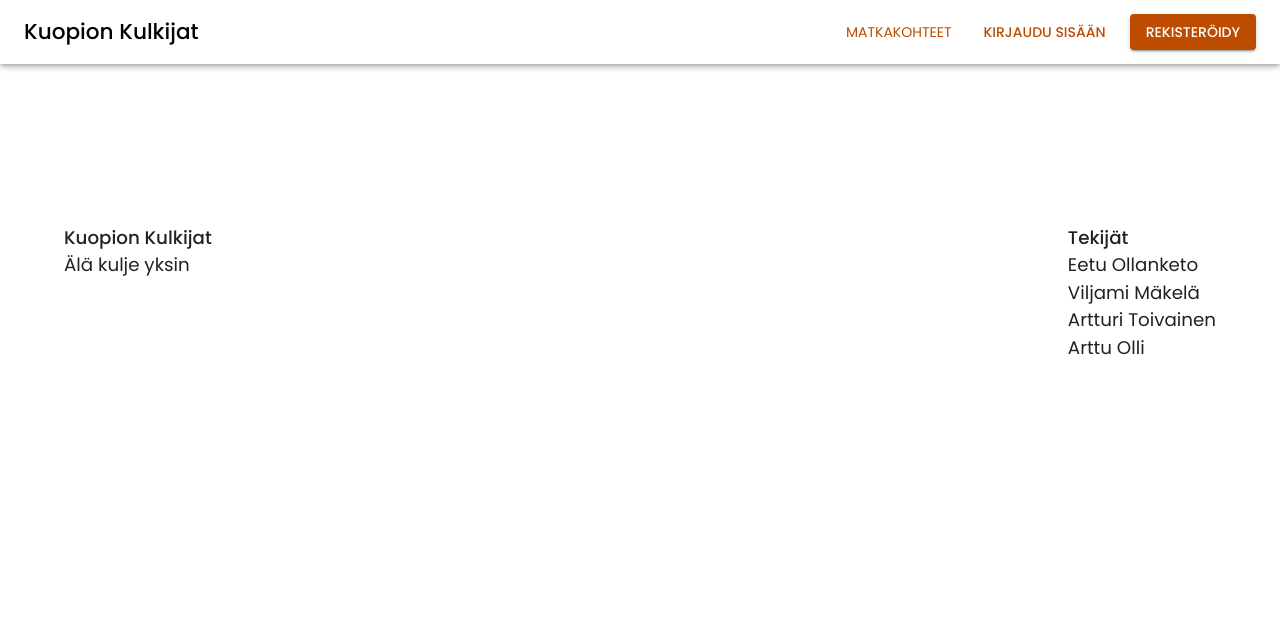
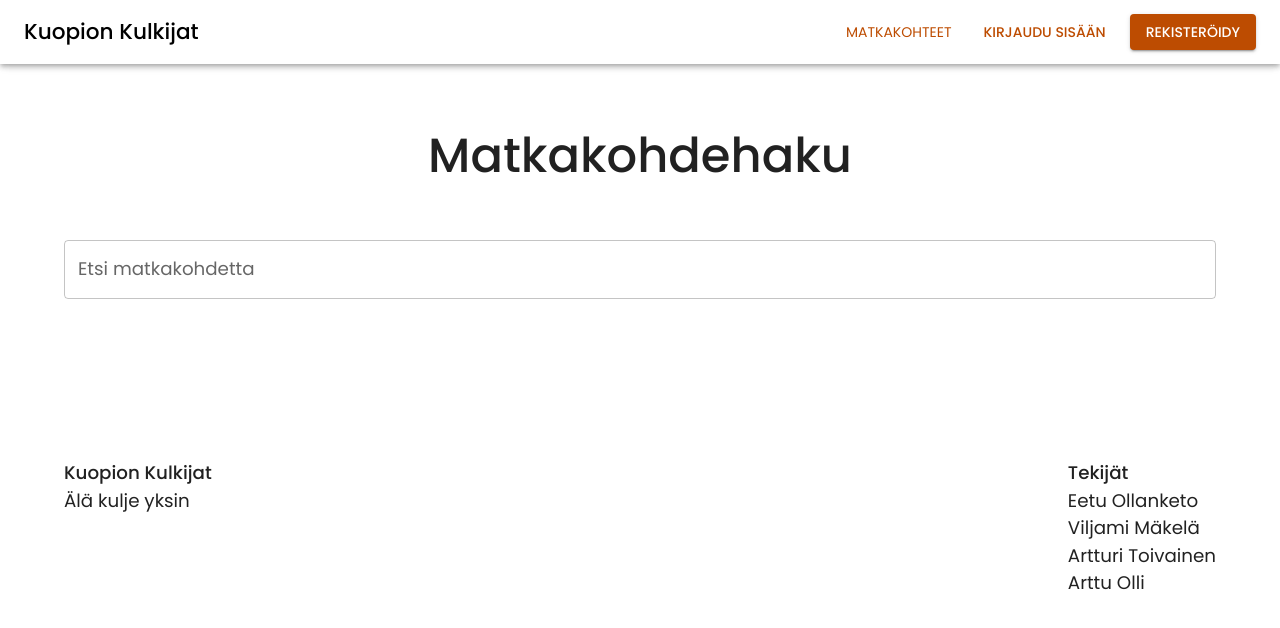
Before and after one commit to viljami-j/kuopion-kulkijat-kk, a React (Create React App) app in the folder frontend/: page /destinations in a window 1280 px wide. Shown: the top 628 px of the page. Built offline with nearby package versions, Linux system fonts and the light colour scheme.

Commit message:
Add destination search view with search bar

```diff
--- a/frontend/src/scenes/destination-search/DestinationSearch.jsx
+++ b/frontend/src/scenes/destination-search/DestinationSearch.jsx
@@ -1,7 +1,31 @@
 import React from "react";
+import { Box, TextField, Typography } from "@mui/material";
 
-const DestinationSearch = () => {
-  return <div></div>;
-};
+function DestinationSearch() {
+  return (
+    <Box
+      sx={{
+        display: "flex",
+        flexDirection: "column",
+        flexWrap: "wrap",
+        alignItems: "center",
+        mt: 8,
+        width: "100%",
+      }}
+    >
+      <Typography variant={"h1"} sx={{ mb: 7 }}>
+        Matkakohdehaku
+      </Typography>
+      <TextField
+        id={"destination-search-field"}
+        label={"Etsi matkakohdetta"}
+        variant={"outlined"}
+        sx={{
+          width: "100%",
+        }}
+      />
+    </Box>
+  );
+}
 
 export default DestinationSearch;
```
